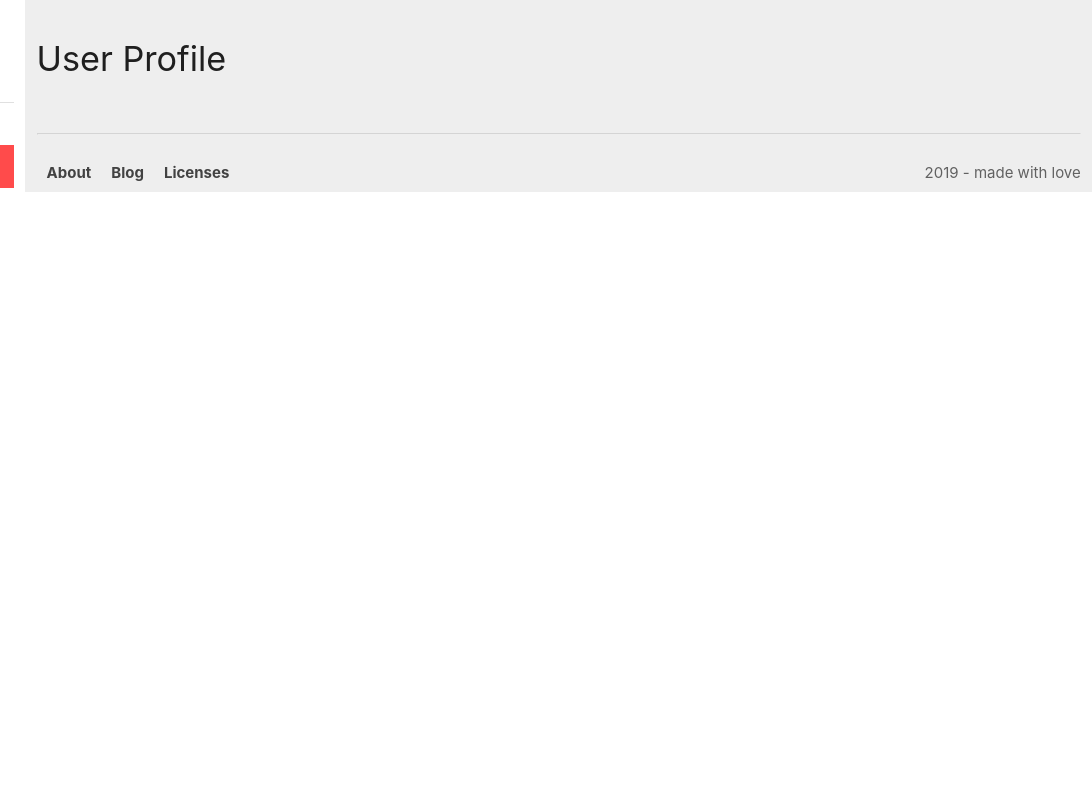
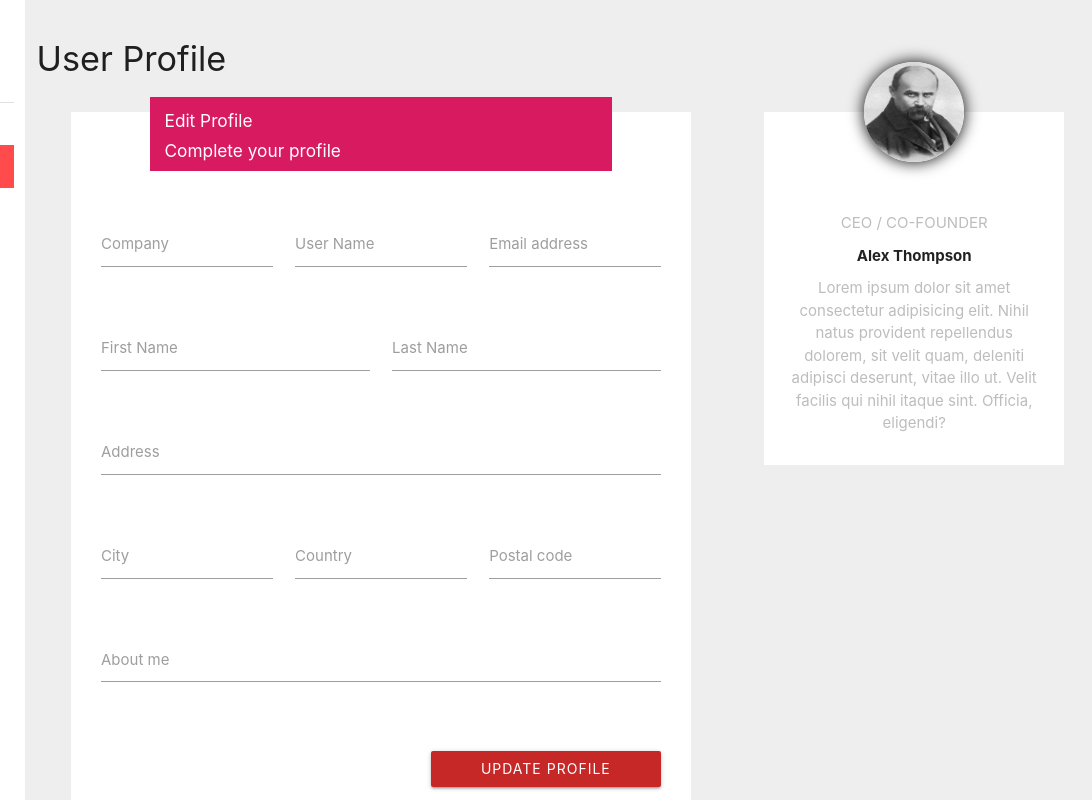
Before and after one commit to Roman-Barna/leasson__24__next__project, a plain HTML site: page profile.html in a window 1280 px wide. Shown: the top 800 px of the page, 188-1280 px from the left. Drawn offline with nearby package versions, Linux system fonts and the light colour scheme.

Commit message:
finish project

```diff
--- a/css/style.css
+++ b/css/style.css
@@ -161,6 +161,10 @@ position: relative;
     .bnt__none{
         display: block;
     }
+    .reverse{
+        display: flex;
+        flex-direction: column-reverse;
+    }
 }
 }
 
@@ -168,3 +172,27 @@ position: relative;
 .navbar__link {
     font-size: 20px;
 }
+.btn__list2{
+    letter-spacing: 1px;
+    padding: 0 50px;
+}
+.p30{
+    padding:0 30px 10px 30px;
+}
+.img__cobzar{
+    width: 100px;
+    height: 100px;
+    border-radius: 50%;
+    box-shadow: 0 0 16px #000;
+}
+.cobzar{
+    display: flex;
+    justify-content: center;
+    align-items: center;
+    flex-direction: column;
+    padding: 0 20px 20px 20px;
+}
+.img__poz5{
+    position: relative;
+    top: -50px;
+}
--- a/profile.html
+++ b/profile.html
@@ -107,13 +107,98 @@
                 </div>
             </div>
 <!-- navbar -->
+<div class="row reverse">
+    <div class="col l8 s12 row2__block ">
+
+    <div class="block__80 white hoverable p30">
+        <div class="row">
+            <div class="col s10 offset-s1  pozrel ">
+                <div class=" pink darken-1 responsive-img2 responsive-img3 img__poz ">
+                    <h6 class="white-text">Edit Profile</h6>
+                    <h6 class="white-text">Complete your profile</h6>
+                </div>
+            </div>
+        </div>
+        <div class="row">
+            <div class="col s4 input-field">
+                <input id="last_name" type="text" class="validate">
+                <label for="last_name">Company</label>
+            </div>
+            <div class="col s4 input-field">
+                <input id="User__Name" type="text" class="validate">
+                <label for="User__Name">User Name</label>
+            </div>
+            <div class="col s4 input-field">
+                <input id="Email__address" type="text" class="validate">
+                <label for="Email__address">Email address</label>
+            </div>
+        </div>
+
 <div class="row">
-    <div class="col l8 s12">
+    <div class="col s6 input-field">
+        <input id="First__Name" type="text" class="validate">
+        <label for="First__Name">First Name</label>
+    </div>
+    <div class="col s6 input-field">
+        <input id="Last__Name" type="text" class="validate">
+        <label for="Last__Name">Last Name</label>
+    </div>
+</div>
+
+<div class="row">
+    <div class="col s12 input-field">
+        <input id="Address" type="text" class="validate">
+        <label for="Address">Address</label>
+    </div>
+</div>
+<div class="row">
+    <div class="col s4 input-field">
+        <input id="City" type="text" class="validate">
+        <label for="City">City</label>
+    </div>
+    <div class="col s4 input-field">
+        <input id="Country" type="text" class="validate">
+        <label for="Country">Country</label>
+    </div>
+    <div class="col s4 input-field">
+        <input id="Postal__code" type="text" class="validate">
+        <label for="Postal__code">Postal code</label>
+    </div>
+</div>
+
+<div class="row">
+    <form class="col s12">
+        <div class="row">
+            <div class="input-field col s12">
+                <textarea id="textarea1" class="materialize-textarea"></textarea>
+                <label for="textarea1">About me</label>
+            </div>
+        </div>
+    </form>
+</div>
+<div class="row">
+    <div class="col s12 right-align">
+        <a class="waves-effect red darken-3 btn__list2 waves-light btn">UPDATE PROFILE</a>
+    </div>
+</div>
 
 
 
+
+
+
+</div>
+
+
     </div>
-    <div class="col l4 s12"></div>
+    <div class="col l4 s12 row2__block">
+<div class="block__80 white hoverable cobzar pozrel center">
+    <img class="img__cobzar img__poz5" src="./images/2020030515080671.jpg" alt="">
+    <p class="m0 mbottom10 grey-text text-lighten-1">CEO / CO-FOUNDER</p>
+    <p class="m0 mbottom10 bold-text">Alex Thompson</p>
+    <P class="m0 mbottom10 grey-text text-lighten-1">Lorem ipsum dolor sit amet consectetur adipisicing elit. Nihil natus provident repellendus dolorem, sit velit quam, deleniti adipisci deserunt, vitae illo ut. Velit facilis qui nihil itaque sint. Officia, eligendi?</P>
+</div>
+    </div>
 </div>
 
 
```
Also changed, not shown: images/2020030515080671.jpg (added), 1 other file.
